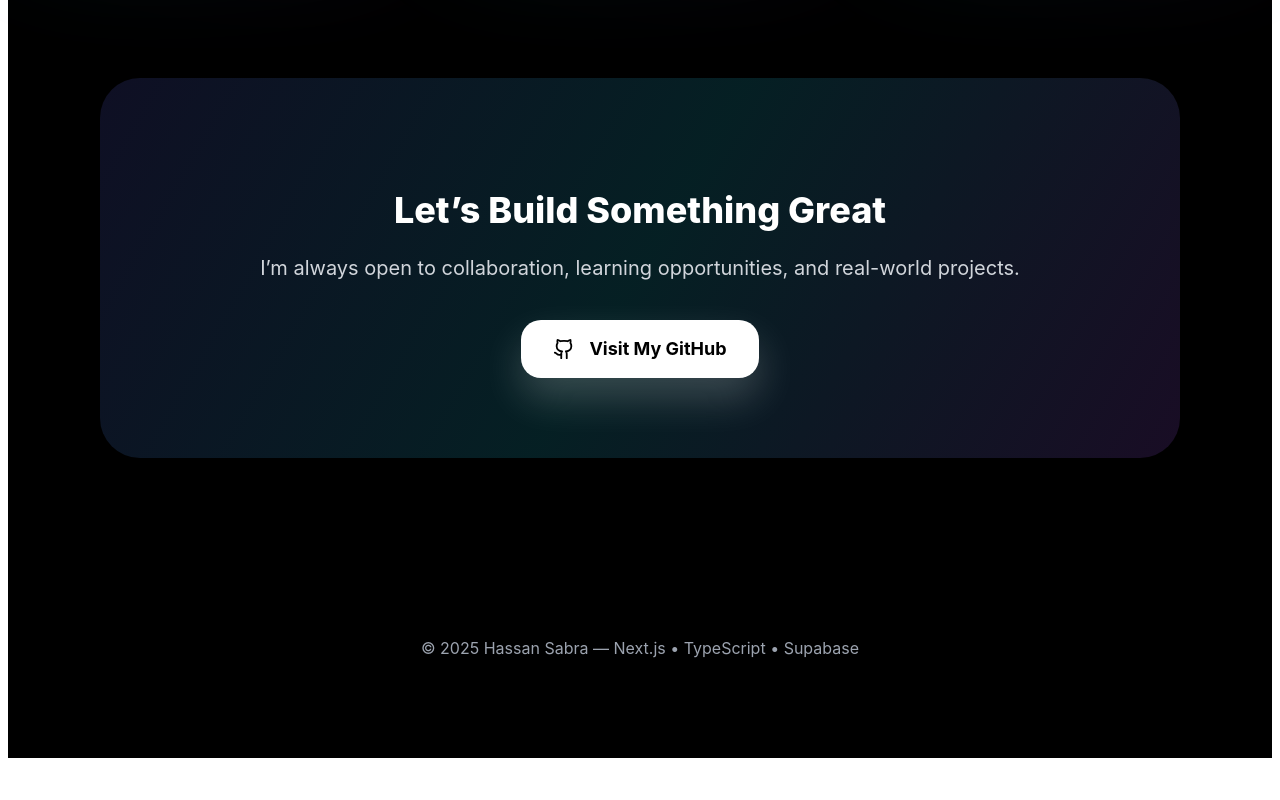
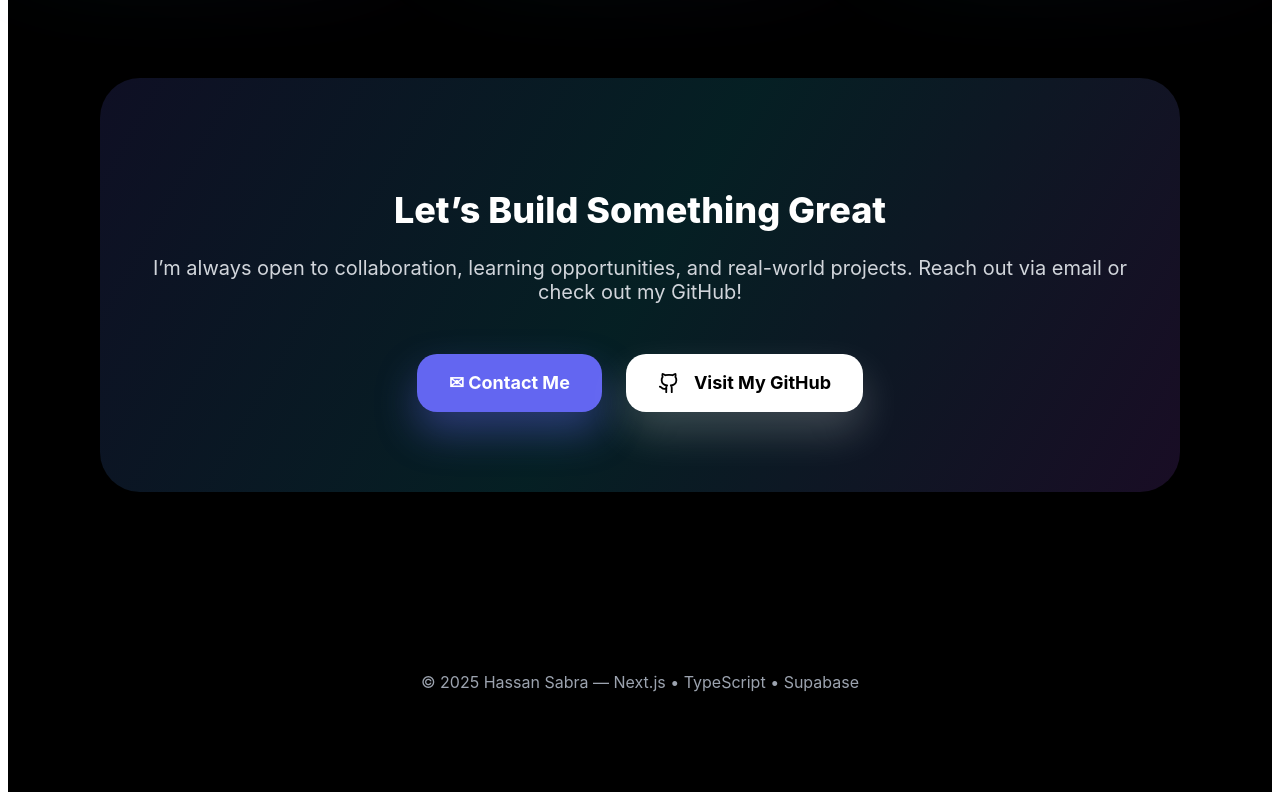
Before and after one commit to Hsabra22/Portfolio, a Next.js app: page / in a window 1280 px wide. Shown: the part 2746-3546 px from the top of the page. Before the commit the page ends 3512 px from the top, so only its background shows below. Built offline with nearby package versions, Linux system fonts and the light colour scheme.

Commit message:
Contact Update

```diff
--- a/app/page.tsx
+++ b/app/page.tsx
@@ -374,7 +374,6 @@ export default function Home() {
         </div>
       </section>
 
-      {/* CTA */}
       <motion.section
   initial={{ opacity: 0, y: 40 }}
   whileInView={{ opacity: 1, y: 0 }}
@@ -405,12 +404,35 @@ export default function Home() {
     style={{
       fontSize: 20,
       color: "#d1d5db",
-            marginBottom: 40,
+      marginBottom: 50,
     }}
   >
-          I’m always open to collaboration, learning opportunities, and
-          real-world projects.
+    I’m always open to collaboration, learning opportunities, and real-world projects.
+    Reach out via email or check out my GitHub!
   </p>
+
+  <div style={{ display: "flex", justifyContent: "center", gap: 24, flexWrap: "wrap" }}>
+    <motion.a
+      href="mailto:hassan.sabra2005@gmail.com"
+      whileHover={{ scale: 1.06 }}
+      whileTap={{ scale: 0.98 }}
+      style={{
+        display: "inline-flex",
+        alignItems: "center",
+        gap: 14,
+        padding: "18px 32px",
+        borderRadius: 20,
+        background: "#6366f1",
+        color: "white",
+        fontSize: 18,
+        fontWeight: 700,
+        textDecoration: "none",
+        boxShadow: "0 20px 40px rgba(99,102,241,0.4)",
+        transition: "all 0.3s ease",
+      }}
+    >
+      ✉ Contact Me
+    </motion.a>
 
     <motion.a
       href="https://github.com/Hsabra22/"
@@ -429,13 +451,16 @@ export default function Home() {
         fontWeight: 700,
         textDecoration: "none",
         boxShadow: "0 20px 40px rgba(255,255,255,0.2)",
+        transition: "all 0.3s ease",
       }}
     >
       <Github size={22} /> Visit My GitHub
     </motion.a>
+  </div>
       </motion.section>
 
-      {/* FOOTER */}
+
+
       <footer
         style={{
           marginTop: 180,
```
Lines whose indentation alone changed are shown as unchanged.
